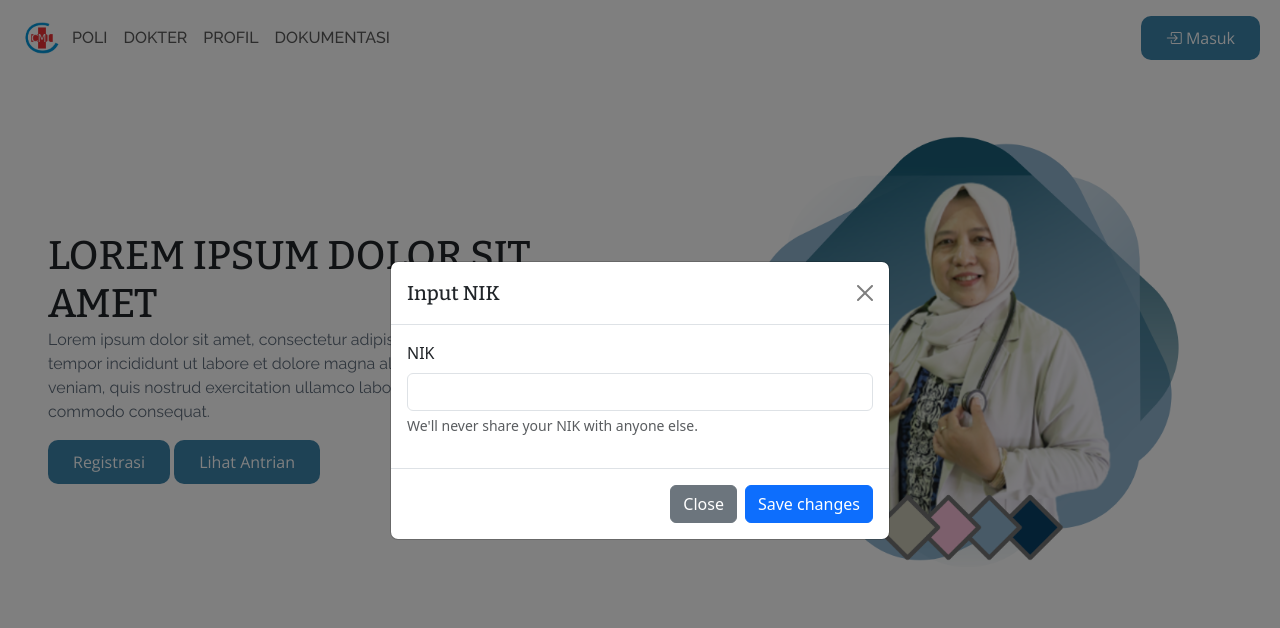
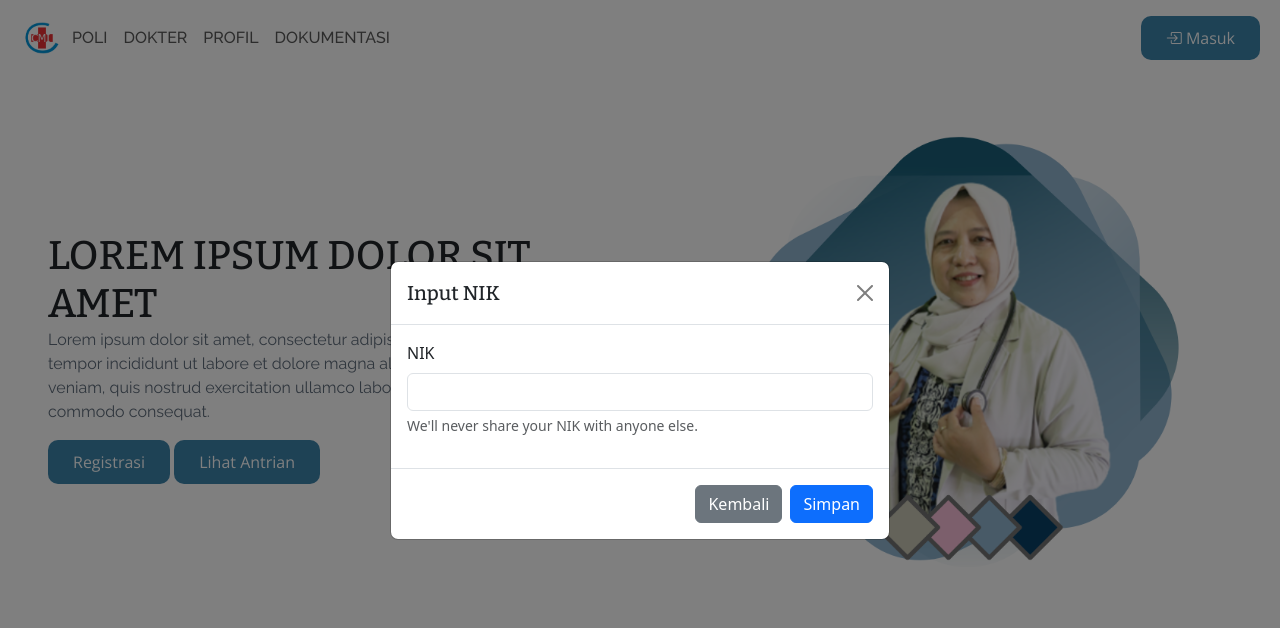
Before and after one commit to adarahaniv16/ECLINIC, a website: page index.html in a window 1280 px wide. Both pictures are taken after a click on the button "Registrasi". Shown: the top 628 px of the page. Drawn offline with nearby package versions, Linux system fonts and the light colour scheme; files whose address does not match are found by name.

Commit message:
update modal

```diff
--- a/index.html
+++ b/index.html
@@ -116,8 +116,8 @@
                         </form>
                     </div>
                     <div class="modal-footer">
-                        <button type="button" class="btn btn-secondary" data-bs-dismiss="modal">Close</button>
-                        <button type="button" class="btn btn-primary">Save changes</button>
+                        <button type="button" class="btn btn-secondary" data-bs-dismiss="modal">Kembali</button>
+                        <button type="button" class="btn btn-primary">Simpan</button>
                     </div>
                 </div>
             </div>
@@ -127,15 +127,15 @@
             <div class="modal-dialog modal-dialog-centered">
                 <div class="modal-content">
                     <div class="modal-header">
-                        <h5 class="modal-title">Modal title</h5>
+                        <h3 class="modal-title">Nomor Antrian</h3>
                         <button type="button" class="btn-close" data-bs-dismiss="modal" aria-label="Close"></button>
                     </div>
                     <div class="modal-body">
                         <p>Modal body text goes here.</p>
                     </div>
                     <div class="modal-footer">
-                        <button type="button" class="btn btn-secondary" data-bs-dismiss="modal">Close</button>
-                        <button type="button" class="btn btn-primary">Save changes</button>
+                        <button type="button" class="btn btn-secondary" data-bs-dismiss="modal">Kembali</button>
+                        <button type="button" class="btn btn-primary">Simpan</button>
                     </div>
                 </div>
             </div>
```
